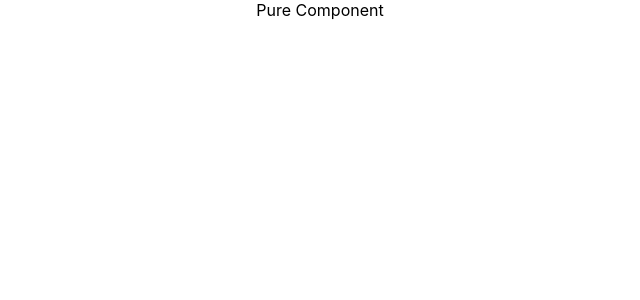
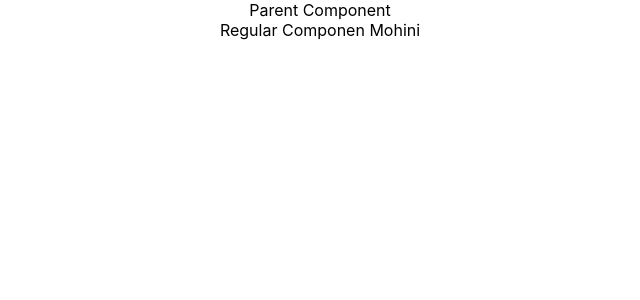
Before and after one commit to mistrymohini/ReactDemoProject, a React (Create React App) app: page / in a window 1280 px wide. Shown: the top 300 px of the page, without its empty margins (320-960 px from the left). Built offline with nearby package versions, Linux system fonts and the light colour scheme.

Commit message:
Created class component with PureComponent to prevent un-necessary render

```diff
--- a/src/App.js
+++ b/src/App.js
@@ -1,13 +1,13 @@
 import React,{Component} from 'react';
 import logo from './logo.svg';
 import './App.css';
-import PureComp from './Component/PureComp';
+import ParentComp from './Component/ParentComp';
 
 class App extends Component {
   render(){
     return (
       <div className="App">
-       <PureComp/>
+       <ParentComp/>
       </div>
     );
   }
--- /dev/null
+++ b/src/Component/ParentComp.js
@@ -0,0 +1,31 @@
+import React, { Component } from 'react'
+import RegularComp from './RegularComp'
+
+class ParentComp extends Component {
+    constructor(props) {
+      super(props)
+
+      this.state = {
+         name:'Mohini'
+      }
+    }
+componentDidMount()
+{
+    setInterval(() => {
+        this.setState({
+            name:'Mohini'
+        })
+    },2000)
+}
+  render() {
+    return (
+      <div>
+        Parent Component
+      <RegularComp name={this.state.name}/>
+      {/* <ParentComp name={this.state.name}/> */}
+      </div>
+    )
+  }
+}
+
+export default ParentComp
--- a/src/Component/PureComp.js
+++ b/src/Component/PureComp.js
@@ -3,7 +3,7 @@ import React, { PureComponent } from 'react'
  class PureComp extends PureComponent {
   render() {
     return (
-      <div>Pure Component</div>
+      <div>Pure Component {this.props.name}</div>
     )
   }
 }
--- /dev/null
+++ b/src/Component/RegularComp.js
@@ -0,0 +1,11 @@
+import React, { Component } from 'react'
+
+class RegularComp extends Component {
+  render() {
+    return (
+      <div>Regular Componen {this.props.name}</div>
+    )
+  }
+}
+
+export default RegularComp
```
